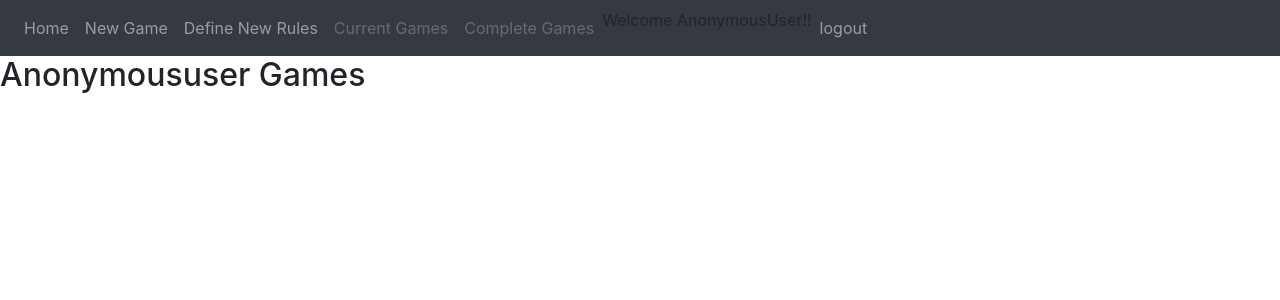
After one commit to theovoss/DjangoChessApi, a Django app: template DjangoChessApi/Chess/templates/chess/game_list.html in a window 1280 px wide. The commit adds this page. Shown: the top 300 px of the page. Run offline with Django 3.2, Linux system fonts and the light colour scheme; the template is opened without the code that fills it, so the values that code supplies are empty; some libraries are stand-ins or nearby versions.

Commit message:
Added chess games list view based on logged in user. moved auth urls up a level so they don't need prefixing. Users are added as players to a game now. Next up: adding second player and only letting the assigned users move their color

```diff
--- /dev/null
+++ b/DjangoChessApi/Chess/templates/chess/game_list.html
@@ -0,0 +1,16 @@
+{% extends 'chess/header.html' %}
+
+{% block body %}
+  <h2>{{ user|title }} Games</h2>
+  <div id="games" class="d-flex flex-wrap align-content-stretch">
+    {% for game in my_games %}
+      <div id="{{ game.id }}" class="card">
+        <div class="card-body">
+          <h4 class="card-title">{{ game.rule_name }}</h4>
+          <p>{{ game.player1|title|default:"Agent X" }} vs {{ game.player2|title|default:"Bond, James Bond" }}</p>
+          <a href={% url 'Chess:play-game' game.id %} class="stretched-link"></a>
+        </div>
+      </div>
+    {% endfor %}
+  </div>
+{% endblock %}
--- a/DjangoChessApi/Chess/templates/chess/header.html
+++ b/DjangoChessApi/Chess/templates/chess/header.html
@@ -23,18 +23,22 @@
         <a class="nav-link" href={% url 'Chess:configure' %}>Define New Rules</a>
       </li>
       <li class="nav-item">
-        <a class="nav-link disabled" href="">Current Games</a>
+        {% if user.is_authenticated %}
+          <a class="nav-link" href={% url 'Chess:games' %}>Current Games</a>
+        {% else %}
+          <a class="nav-link disabled" href="">Current Games</a>
+        {% endif %}
       </li>
       <li class="nav-item">
         <a class="nav-link disabled" href="">Complete Games</a>
       </li>
-      {% if username %}
+      {% if user %}
         <li>
-          Welcome {{ username }}!!
+          Welcome {{ user }}!!
         </li>
       {% endif %}
       <li class="nav-item">
-        <a class="nav-link" href={% url 'Chess:logout' %}?next={% url 'Chess:login' %}>logout</a>
+        <a class="nav-link" href={% url 'logout' %}?next={% url 'login' %}>logout</a>
       </li>
     </ul>
   </nav>
--- a/DjangoChessApi/Chess/templates/chess/main/play_game.html
+++ b/DjangoChessApi/Chess/templates/chess/main/play_game.html
@@ -33,8 +33,8 @@
             <a href="#" class="history_action previous round" data-url={% url 'history-previous' pk=id %}>&laquo; previous</a>
             <a href="#" class="history_action next round" data-url={% url 'history-next' pk=id %}>next &raquo;</a>
           </div>
-          <h3>White</h3>
-          <h3>Black</h3>
+          <h3 >White {{ game.player1|title|default:"NA" }}</h3>
+          <h3>Black {{ game.player2|title|default:"NA" }}</h3>
         </div>
         <div class="history-content">
           {% for item in history %}
--- a/DjangoChessApi/Chess/templates/django_registration/registration_form.html
+++ b/DjangoChessApi/Chess/templates/django_registration/registration_form.html
@@ -7,8 +7,8 @@
 {% endblock %}
 
 {% block body %}
-<p>{% url 'Chess:django_registration_register' %}</p>
-  <form method="post" action="{% url 'Chess:django_registration_register' %}">
+<p>{% url 'django_registration_register' %}</p>
+  <form method="post" action="{% url 'django_registration_register' %}">
     {% csrf_token %}
     {{ form|crispy }}
     <input type="submit" value="Submit">
--- a/DjangoChessApi/Chess/templates/registration/login.html
+++ b/DjangoChessApi/Chess/templates/registration/login.html
@@ -14,7 +14,7 @@
     {% endif %}
 {% endif %}
 
-<form method="post" action="{% url 'Chess:login' %}">
+<form method="post" action="{% url 'login' %}">
 {% csrf_token %}
 <table>
 <tr>
@@ -31,7 +31,8 @@
 <input type="hidden" name="next" value="{{ next }}">
 </form>
 
+<p><a href="{% url 'django_registration_register' %}">Register New Account</a></p>
 {# Assumes you setup the password_reset view in your URLconf #}
-<!-- <p><a href="{% url 'Chess:password_reset' %}">Lost password?</a></p> -->
+<!-- <p><a href="{% url 'password_reset' %}">Lost password?</a></p> -->
 
 {% endblock %}
--- a/config/urls.py
+++ b/config/urls.py
@@ -7,4 +7,8 @@
     path('api/', include('DjangoChessApi.api.urls')),
     path('admin/', admin.site.urls),
     path('grappelli/', include('grappelli.urls')),
+
+    # Accounts
+    path('accounts/', include('django.contrib.auth.urls')),
+    path('accounts/', include('django_registration.backends.one_step.urls')),
 ]
```
Also changed, not shown: DjangoChessApi/Chess/all_views.py (renamed from DjangoChessApi/Chess/views.py, +7 -4 lines), DjangoChessApi/Chess/models.py (+15 -1 lines), DjangoChessApi/Chess/urls.py (+6 -5 lines), DjangoChessApi/Chess/views/GameListView.py (added, +13 -0 lines).
